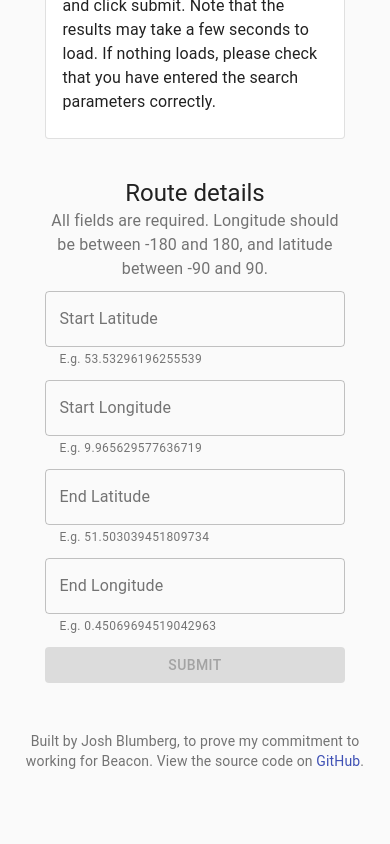
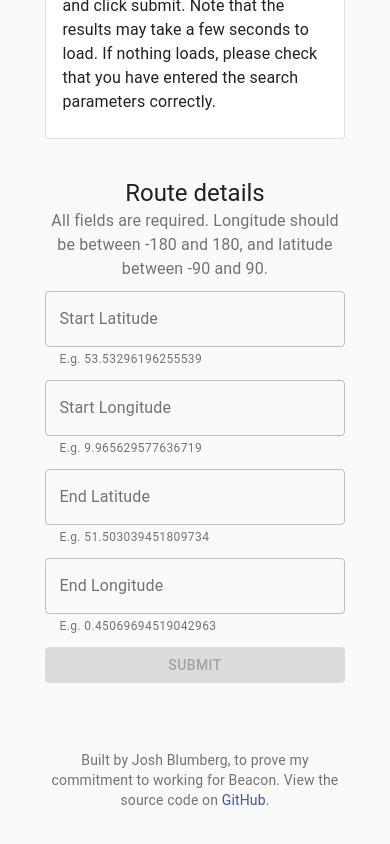
Before and after one commit to jlblumberg/jlbeacon, a React (Create React App) app: page / in a window 390 px wide. Shown: the part 392-1236 px from the top of the page. Before the commit the page ends 1195 px from the top, so only its background shows below. Built offline with nearby package versions, Linux system fonts and the light colour scheme; the HTML template or start-up script is replaced by a standard one.

Commit message:
Add media query to Credit

```diff
--- a/src/components/Credit/Credit.jsx
+++ b/src/components/Credit/Credit.jsx
@@ -1,10 +1,11 @@
 import React from 'react';
 import { Typography, Box, Link } from '@material-ui/core';
+import styles from './Credit.module.css';
 
 const Credit = () => {
 
   return(
-    <Box pb={3} pt={3} id='credit'>
+    <Box pb={3} pt={3} id='credit' className={styles.credit}>
       <Typography variant="body2" color="textSecondary" align="center">
         {'Built by Josh Blumberg, to prove my commitment to working for Beacon. View the source code on '}
         <Link href="https://github.com/jlblumberg/jlbeacon">
--- /dev/null
+++ b/src/components/Credit/Credit.module.css
@@ -0,0 +1,8 @@
+@media (max-width: 770px) {
+
+  .credit {
+    max-width: 80%;
+    margin: 5%;
+  }
+
+}
```
